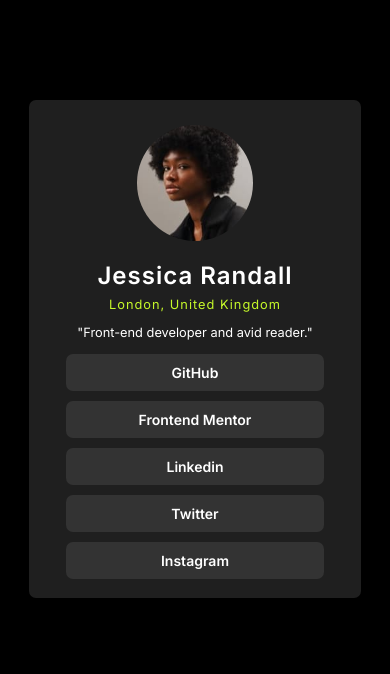
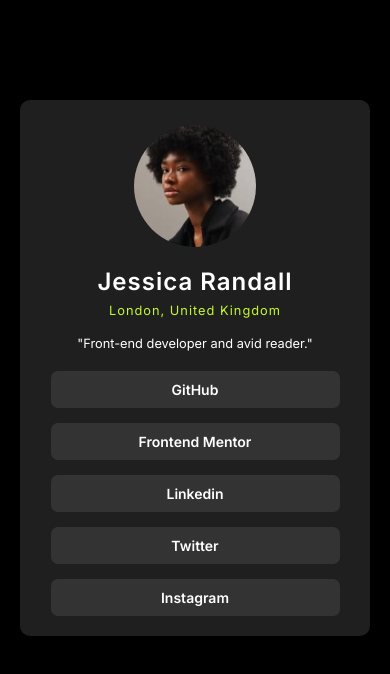
Before and after one commit to indigorose/frontend_mentor_hosting, a React (Vite) app in the folder social_links_profile/: page / in a window 390 px wide. Shown: the top 674 px of the page. Built offline with nearby package versions, Linux system fonts and the light colour scheme.

Commit message:
Update: media queries for desktop screens

```diff
--- a/social_links_profile/src/App.css
+++ b/social_links_profile/src/App.css
@@ -34,7 +34,7 @@
 	/* border: 1px solid white; */
 	margin: 100px auto;
 	max-width: 85%;
-	border-radius: 7px;
+	border-radius: 10px;
 	background-color: var(--background--2);
 	padding: 5px;
 }
@@ -77,7 +77,9 @@
 .card--sub-2 {
 	color: var(--text--1);
 	font-size: 0.8rem;
+	font-weight: 400;
 	text-align: center;
+	padding: 5px 0;
 }
 
 /* card links */
@@ -96,10 +98,16 @@
 	text-align: center;
 	color: var(--text--1);
 	/* border: 1px solid white; */
-	margin: 10px auto;
-	width: 80%;
+	margin: 15px auto;
+	width: 85%;
 	padding: 10px;
 	background-color: var(--background--1);
 	border-radius: 7px;
 	font-weight: 600;
 }
+
+@media (min-width: 375px) {
+	.card {
+		max-width: 350px;
+	}
+}
```
